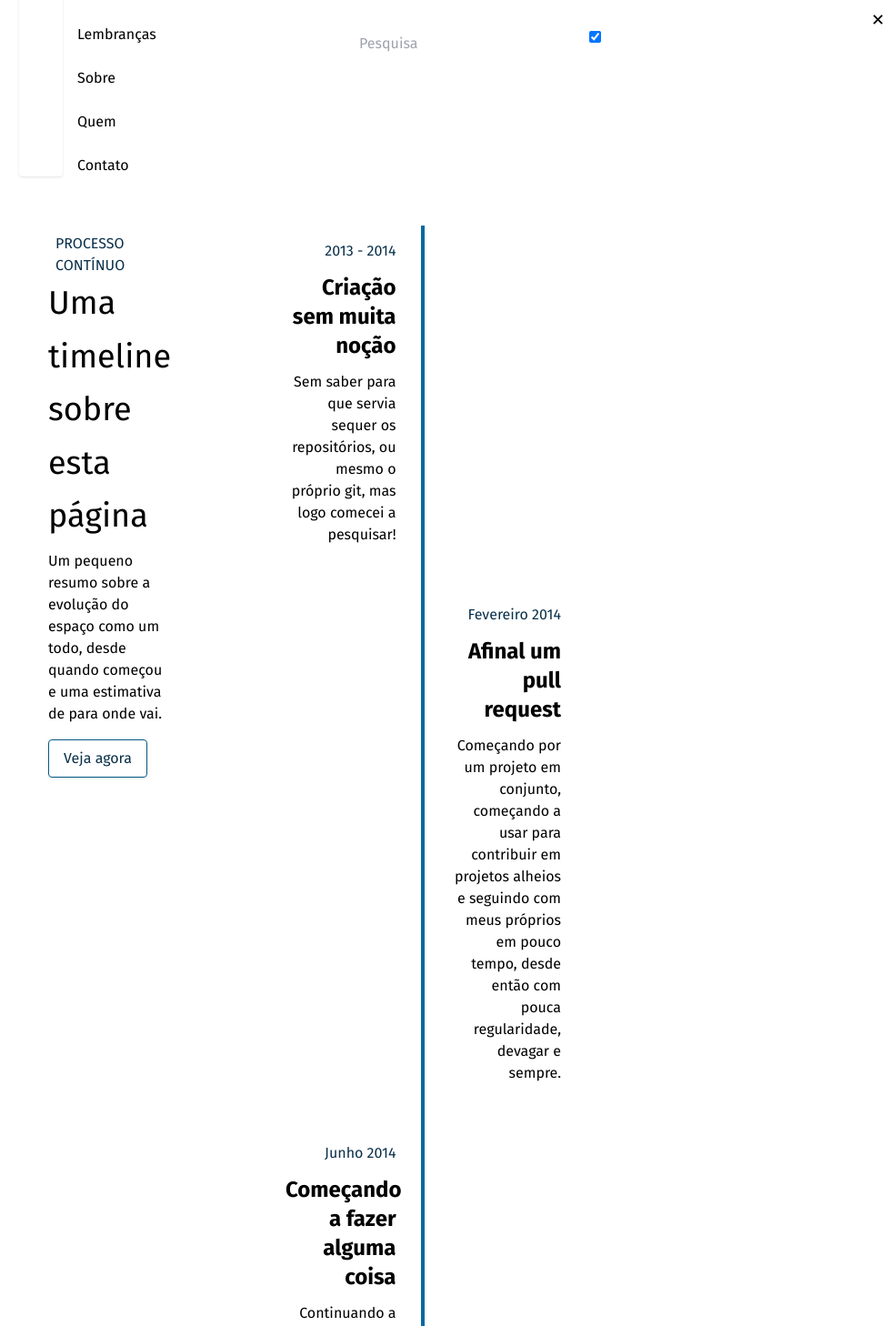
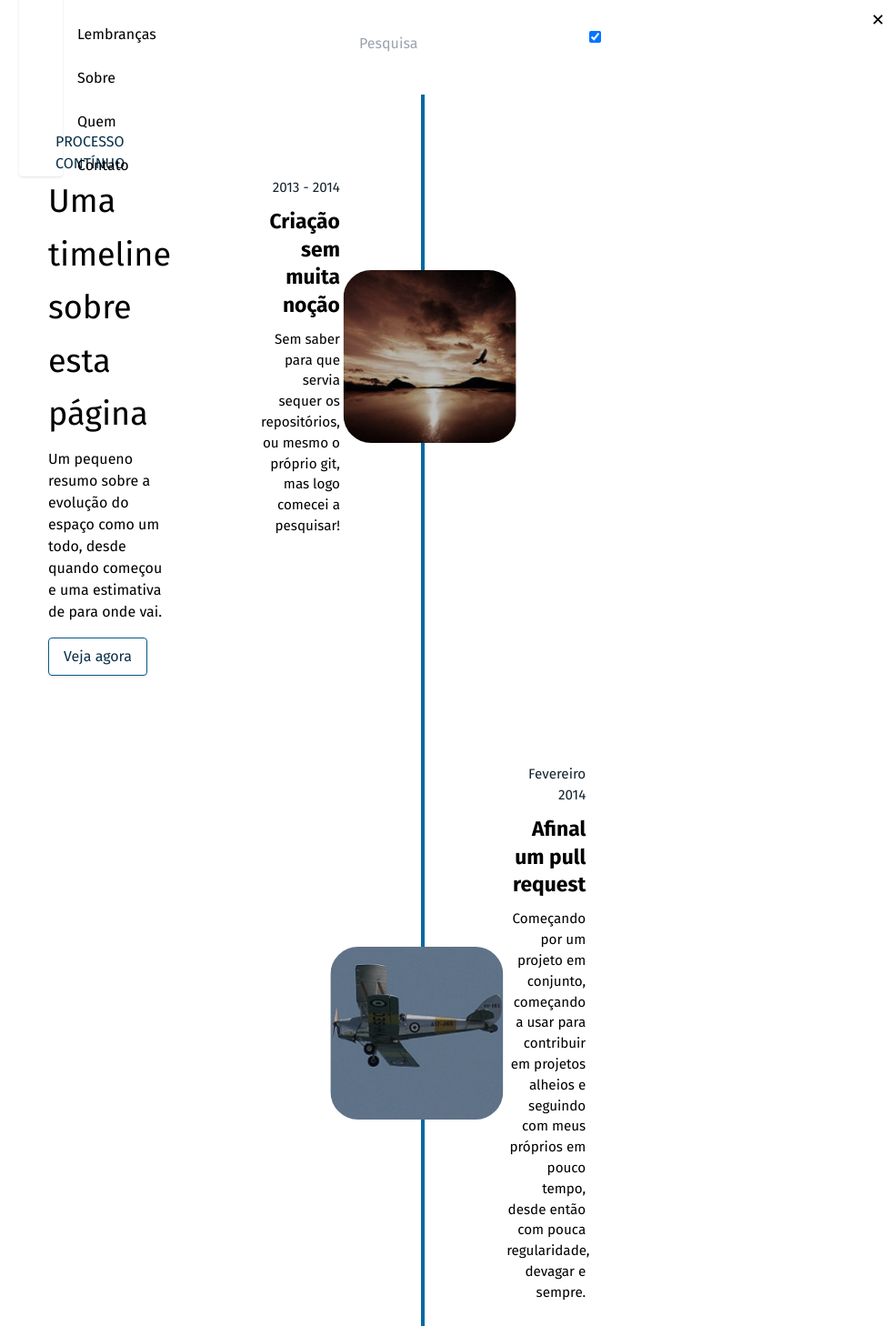
Before and after one commit to teseu/teseu.github.io, a Vue app: page /sobre in a window 1280 px wide. Shown: the top 1458 px of the page at 91% size, without its empty margins (299-1280 px from the left). Built offline with nearby package versions, Linux system fonts and the light colour scheme; some icons are missing; a web font is replaced by a local one; what @sira-ui/tailwind would draw is missing.

Commit message:
🎨 Timeline
refactoring timeline

```diff
--- a/src/components/ui/TimeLine.vue
+++ b/src/components/ui/TimeLine.vue
@@ -6,8 +6,8 @@ const props = defineProps({
 </script>
 
 <template>
-  <div class="mb-8 flex justify-between items-center w-full" :class="props.timelineItem.lado">
-    <div class="order-1 w-5/12"></div>
+  <div class="mt-8 mb-32 flex justify-between items-center w-full px-6 py-8 grayscale-[50%] brightness-75 scale-95 hover:grayscale-0 hover:brightness-105 hover:scale-105 rounded-2xl hover:has-shadow transition-all duration-300" :class="props.timelineItem.lado">
+    <div class="order-1 w-3/12"></div>
     <div class="order-1 w-5/12 px-1 py-4 text-right">
       <p class="mb-3 text-base text-sky-950 dark:text-sky-300">{{ props.timelineItem.data }}</p>
       <h4 class="mb-3 font-bold text-lg md:text-2xl">{{ props.timelineItem.titulo }}</h4>
@@ -15,6 +15,16 @@ const props = defineProps({
         {{ props.timelineItem.descricao }}
       </p>
     </div>
+    <img class="rounded-[2rem]" :src="'/src/assets/img/timeline/' + props.timelineItem.img" :alt="props.timelineItem.alt">
   </div>
 </template>
-<style scoped></style>
+<style scoped>
+.left {
+  flex-direction: row-reverse;
+  padding-right: 3rem;
+}
+.right {
+  flex-direction: row;
+  padding-left: 3rem;
+}
+</style>
--- a/src/views/TimelineView.vue
+++ b/src/views/TimelineView.vue
@@ -1,6 +1,7 @@
 <script setup>
 import TimeLine from '@/components/ui/TimeLine.vue'
 import Teseu from '@/assets/img/teseu.png'
+
 
 const timelineItems = [
   {
@@ -8,66 +9,80 @@ const timelineItems = [
     "data": "2013 - 2014",
     "titulo": "Criação sem muita noção",
     "descricao": "Sem saber para que servia sequer os repositórios, ou mesmo o próprio git, mas logo comecei a pesquisar!",
-    "lado": "flex-row-reverse"
+    "img": "landscape.jpg",
+    "alt": "pôr do sol com água é montanhas ao fundo e um pássaro voando",
+    "lado": "left"
   },
   {
     "id": 2,
     "data": "Fevereiro 2014",
     "titulo": "Afinal um pull request",
     "descricao": "Começando por um projeto em conjunto, começando a usar para contribuir em projetos alheios e seguindo com meus próprios em pouco tempo, desde então com pouca regularidade, devagar e sempre.",
-    "lado": "flex-row"
+    "img": "bi-plane.jpg",
+    "alt": "",
+    "lado": "right"
   },
   {
     "id": 4,
     "data": "Junho 2014",
     "titulo": "Começando a fazer alguma coisa",
     "descricao": "Continuando a contribuir no projeto anterior e começando os meus, com códigos de cursos de várias fontes, mas centralizando aqui para ter maior controle.",
-    "lado": "flex-row-reverse"
+    "img": "bug-pc.jpg",
+    "alt": "",
+    "lado": "left"
   },
   {
     "id": 5,
     "data": "Março 2015",
     "titulo": "Essa página",
     "descricao": "Após um período de inatividade, voltei a trabalhar em algum código e também a construir a primeira versão dessa página!",
-    "lado": "flex-row"
+    "img": "www.jpg",
+    "alt": "",
+    "lado": "right"
   },
   {
     "id": 6,
     "data": "Maio 2016",
     "titulo": "Incluindo outros projetos",
     "descricao": "Comecei a incluir outros projetos nos meus repositórios, como algumas das contribuições que fazia para o projeto de tradução do LibreOffice para o português Brasileiro!",
-    "lado": "flex-row-reverse"
+    "img": "working.jpg",
+    "alt": "",
+    "lado": "left"
   },
   {
     "id": 7,
     "data": "Novembro 2016",
     "titulo": "Iniciando novas colaborações",
     "descricao": "Após um período sem muitos commits, um amigo me convidou a contribuir em um projeto baseado em serviços.",
-    "lado": "flex-row"
+    "img": "linked-hands.jpg",
+    "alt": "",
+    "lado": "right"
   },
   {
     "id": 8,
     "data": "Janeiro 2017",
     "titulo": "Projetos de teste",
     "descricao": "Iniciando com projetos de testes automatizados, minha realidade há alguns anos, mas apenas no trabalho, nada em repositórios independentes até agora!",
-    "lado": "flex-row-reverse"
+    "img": "test.jpg",
+    "alt": "",
+    "lado": "left"
   }
 ]
 </script>
 <template>
   <div>
     <section>
-      <div class="bg-bw-200 text-bw-1100 py-8">
-        <div class="container mx-auto flex flex-col items-start md:flex-row my-8 md:my-16">
+      <div class="text-bw-1100 -mt-12 pb-8">
+        <div class="container mx-auto flex flex-col items-start md:flex-row mb-8 md:mb-16">
           <div class="flex flex-col w-full sticky md:top-36 lg:w-1/3 mt-2 md:mt-12 px-8">
             <p class="ml-2 text-sky-950 dark:text-sky-300 uppercase tracking-loose">Processo contínuo</p>
             <p class="text-3xl md:text-4xl leading-normal md:leading-relaxed mb-2">Uma timeline sobre esta página</p>
             <p class="text-sm md:text-base text-bw-80 mb-4">
               Um pequeno resumo sobre a evolução do espaço como um todo, desde quando começou e uma estimativa de para onde vai.
             </p>
-            <a href="/#"
-              class="bg-transparent mr-auto hover:bg-sky-800 dark:hover:bg-sky-300 text-sky-950 dark:text-sky-300 hover:text-bw-200 dark:hover:text-bw-100 rounded shadow hover:shadow-lg py-2 px-4 border border-sky-800 dark:border-sky-300 hover:border-transparent">
-              Veja agora</a>
+            <div
+              class="bg-transparent mr-auto cursor-default hover:bg-sky-800 dark:hover:bg-sky-300 text-sky-950 dark:text-sky-300 hover:text-bw-200 dark:hover:text-bw-100 rounded shadow hover:shadow-lg py-2 px-4 border border-sky-800 dark:border-sky-300 hover:border-transparent">
+              Veja agora</div>
           </div>
           <div class="ml-0 md:ml-12 lg:w-2/3 sticky">
             <div class="container mx-auto w-full h-full">
@@ -83,7 +98,7 @@ const timelineItems = [
                   </template>
 
               </div>
-              <img class="w-1/3 mx-auto -mt-6 md:-mt-6"
+              <img class="w-1/3 mx-auto -mt-6 md:-mt-6 relative z-10"
                 :src="Teseu" />
             </div>
           </div>
```
